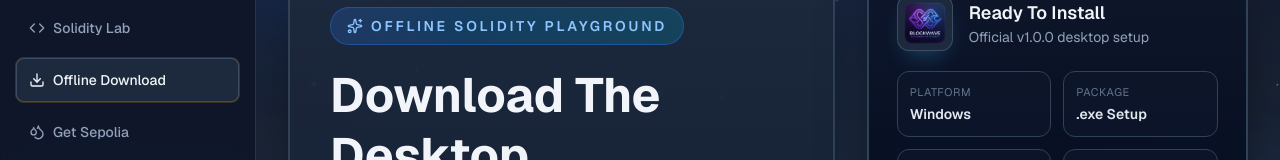
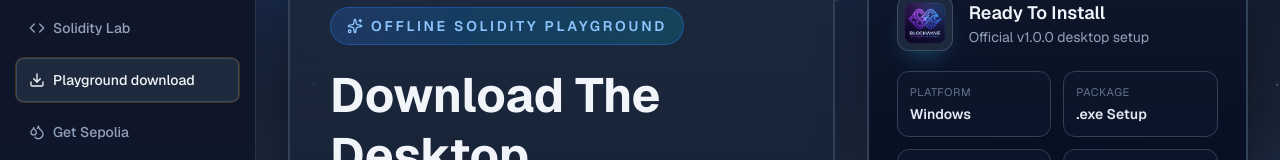
Before and after one commit to omegaopinmthechat/blockchain_projects, a Next.js app in the folder confcert/frontend/: page /offline-playground in a window 1280 px wide. Shown: the part 158-318 px from the top of the page. Built offline with nearby package versions, Linux system fonts and the light colour scheme.

Commit message:
side bar label playground download

```diff
--- a/confcert/frontend/src/components/AppSidebar.js
+++ b/confcert/frontend/src/components/AppSidebar.js
@@ -35,7 +35,7 @@
   },
   {
     href: "/offline-playground",
-    label: "Offline Download",
+    label: "Playground download",
     icon: Download,
   },
   {
```
